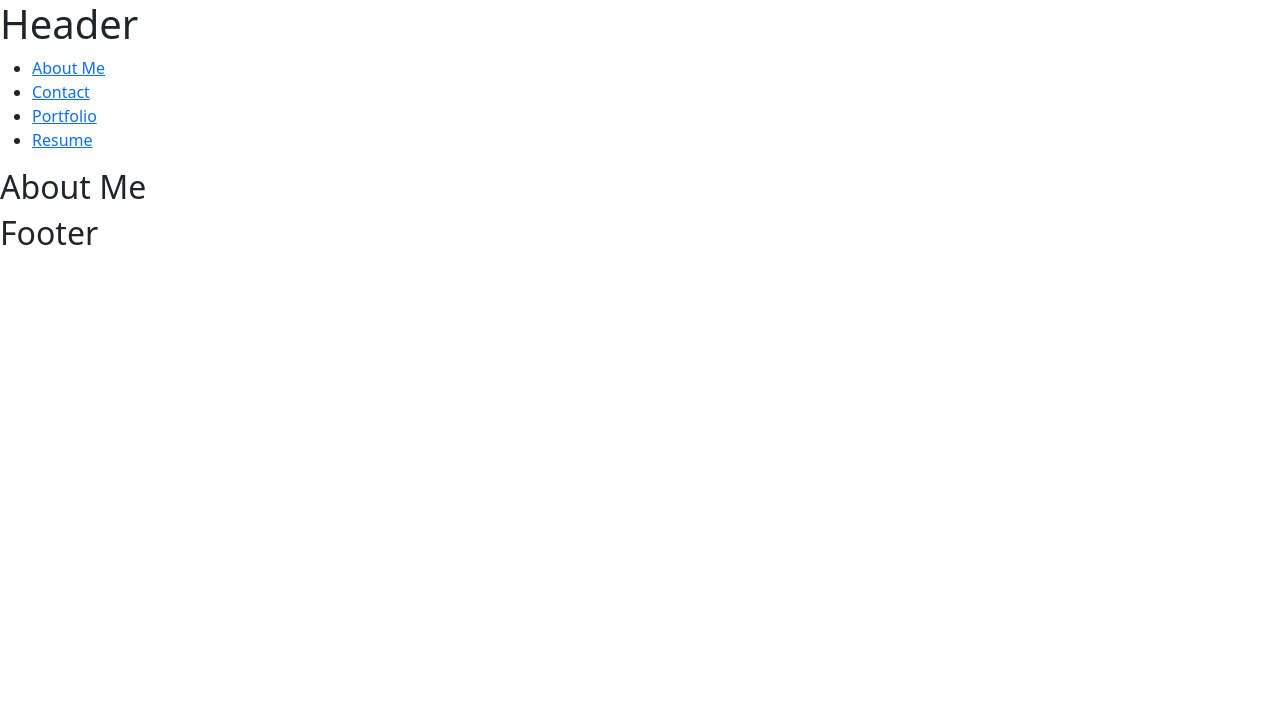
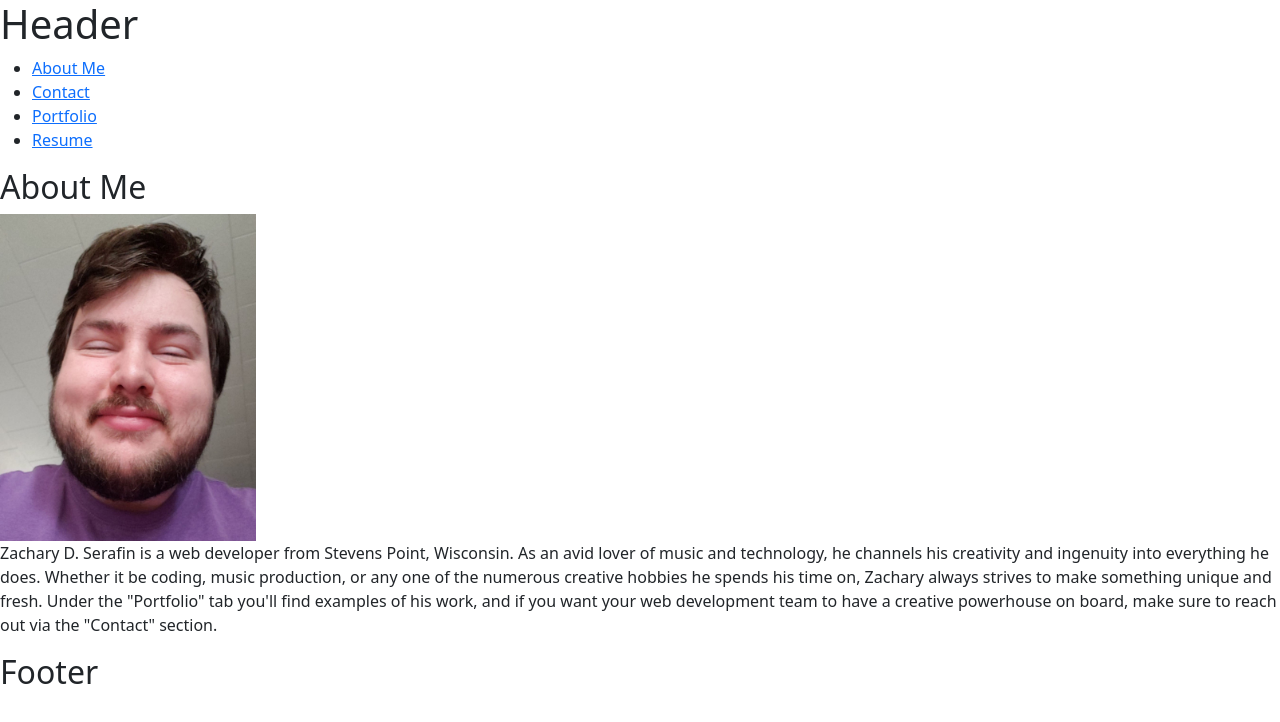
Before and after one commit to zacharydserafin/react-portfolio, a React (Create React App) app: page / in a window 1280 px wide. Shown: the top 722 px of the page. Built offline with nearby package versions, Linux system fonts and the light colour scheme.

Commit message:
Filled Out About and Resume Pages

```diff
--- a/src/components/pages/About.js
+++ b/src/components/pages/About.js
@@ -1,9 +1,21 @@
 import React from 'react';
 
 export default function About() {
+  const bio = `Zachary D. Serafin is a web developer from Stevens Point, Wisconsin. As an avid lover of music and technology, he channels his creativity and ingenuity into everything he does. Whether it be coding, music production, or any one of the numerous creative hobbies he spends his time on, Zachary always strives to make something unique and fresh. Under the "Portfolio" tab you'll find examples of his work, and if you want your web development team to have a creative powerhouse on board, make sure to reach out via the "Contact" section.`;
+
+  // temporary inline styles
+  const styles = {
+    image: {
+      height: 'auto',
+      width: '20%'
+    }
+  }
+
   return (
     <div>
       <h2>About Me</h2>
+      <img src="/assets/images/profile-image.jpg" style={styles.image} alt="Zachary D Serafin"></img>
+      <p>{bio}</p>
     </div>
   );
 }
--- a/src/components/pages/Resume.js
+++ b/src/components/pages/Resume.js
@@ -4,6 +4,23 @@ export default function Resume() {
   return (
     <div>
       <h2>Resume</h2>
+      <p>{'Download my resume '}
+        <a href='/assets/documents/resume.pdf' download="Resume.pdf">here</a>
+      </p>
+      <ul>
+        <li>HTML</li>
+        <li>CSS</li>
+        <li>JavaScript</li>
+        <li>Git</li>
+        <li>NodeJS</li>
+        <li>Express.js</li>
+        <li>SQL</li>
+        <li>Sequelize</li>
+        <li>MongoDB</li>
+        <li>Mongoose</li>
+        <li>Webpack</li>
+        <li>React</li>
+      </ul>
     </div>
   );
 }
```
Also changed, not shown: public/assets/images/profile-image.jpg (added), 1 other file (tests, documents, lock files or other folders).
